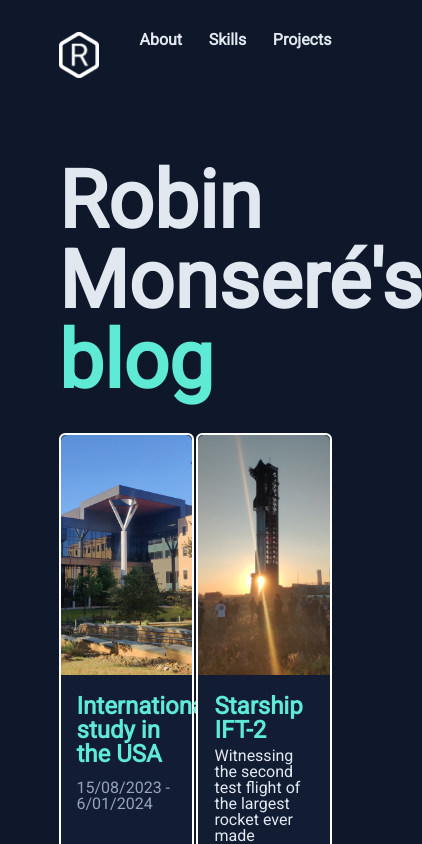
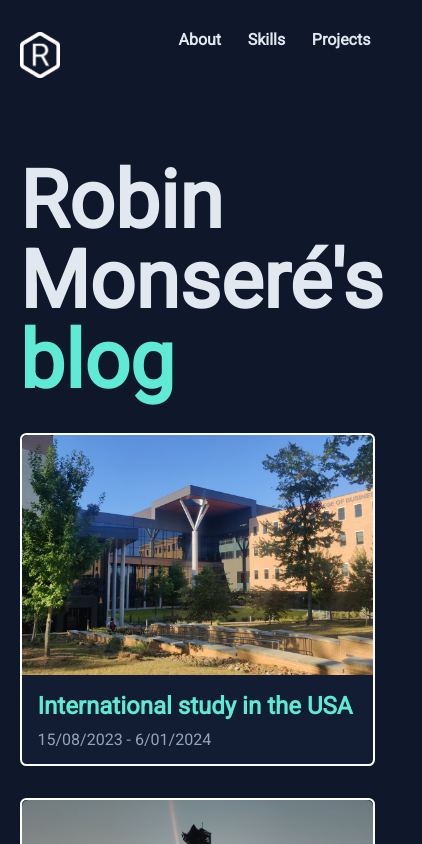
Before and after one commit to robinmonsere/robinmonsere.be, a SvelteKit app: page /blog in a window 390 px wide. Shown: the top 844 px of the page, 422 px wide, since content can reach past the window. Built offline with nearby package versions, Linux system fonts and the light colour scheme.

Commit message:
feat: adding mobile ui

```diff
--- a/src/routes/blog/+layout.svelte
+++ b/src/routes/blog/+layout.svelte
@@ -2,6 +2,7 @@
     import BlogNav from "./BlogNav.svelte";
     import './../styles.css';
     import '$lib/reset.css'
+
 </script>
 
 
@@ -13,7 +14,6 @@
 </div>
 
 <style>
-
     .app {
         display: flex;
         flex-direction: column;
@@ -21,4 +21,9 @@
         height: 100%;
     }
 
+    @media screen and (max-width: 1000px) {
+        .app {
+            margin: 0 5vw 5rem 5vw;
+        }
+    }
 </style>
--- a/src/routes/blog/+page.svelte
+++ b/src/routes/blog/+page.svelte
@@ -1,5 +1,4 @@
 <script>
-    import logo from '$lib/images/R logo.png'
     import lieven from '$lib/images/LievenAI.png'
     import starbase from '$lib/images/starbase.jpg'
     import workshop from '$lib/images/workshop1.jpg'
@@ -7,21 +6,8 @@
     import incaso from '$lib/images/incaso.jpg';
     import porftolio from '$lib/images/porfolio.png';
     import flutter from '$lib/images/flutter.png';
-
     import BlogPost from "./BlogPost.svelte";
-    //import starbase from './posts/images/starbase.jpg'
-    //import workshop from './posts/images/workshop1.jpg'
-    //import lieven from './posts/images/LievenAI.png'
-    //import usa from './posts/images/usa.jpg';
-    //import incaso from './posts/images/incaso.jpg';
-    //import porftolio from './posts/images/porfolio.png';
-    import {goto} from "$app/navigation";
-
-    function handleClick(){
-        console.log("test")
-    }
 </script>
-
 
 <div>
     <h1>Robin Monseré's <span>blog</span></h1>
@@ -56,4 +42,12 @@
     h1 span {
         color: var(--color-theme-1);
     }
+
+
+    @media screen and (max-width: 1000px) {
+        #blogPosts {
+            width: 100%;
+            flex-direction: column;
+        }
+    }
 </style>
--- a/src/routes/blog/BlogNav.svelte
+++ b/src/routes/blog/BlogNav.svelte
@@ -18,7 +18,6 @@ import logo from "$lib/images/R logo.png";
     #top {
         position: sticky;
         top: 0;
-
         padding-top: 2rem;
         margin-bottom: 1rem;
         display: flex;
--- a/src/routes/blog/BlogPost.svelte
+++ b/src/routes/blog/BlogPost.svelte
@@ -16,13 +16,17 @@
 </a>
 
 <style>
-
     #blogPost {
         border-radius: 0.4rem;
         border: 2px white solid;
         width: 48%;
         background: var(--color-bg-1);
         transition: 0.5s;
+    }
+    @media screen and (max-width: 1000px) {
+        #blogPost {
+            width: 100%;
+        }
     }
 
     #blogPost:hover {
--- a/src/routes/blog/posts/+layout.svelte
+++ b/src/routes/blog/posts/+layout.svelte
@@ -1,3 +1,7 @@
+<script>
+
+</script>
+
 <a id="backButton" href="/blog"><i class="fa-solid fa-arrow-left"></i> Go back</a>
 <slot />
 
@@ -13,6 +17,4 @@
     i {
         font-size: 2rem;
     }
-
-
 </style>
--- /dev/null
+++ b/src/routes/blog/posts/blog-ui.css
@@ -0,0 +1,43 @@
+/* Blog UI */
+
+h1 {
+    color: var(--color-theme-1);
+    font-size: 2.5rem;
+    padding-bottom: 1rem;
+}
+h2 {
+    font-weight: 700;
+    font-size: 1.5rem;
+    padding-bottom: 1rem;
+    padding-top: 2rem;
+}
+p {
+    color: var(--color-text-1);
+    line-height: 1.5rem;
+}
+
+
+
+#images {
+    padding-top: 5rem;
+    display: flex;
+    flex-wrap: wrap;
+    gap: 5rem;
+}
+
+#images img {
+    max-width: 100%;
+    max-height: 30rem;
+    margin-bottom: 1rem;
+    object-fit: contain;
+}
+
+@media screen and (max-width: 500px) {
+    #images {
+        flex-direction: column;
+        gap: 0;
+    }
+    #images img {
+        max-height: none;
+    }
+}
--- a/src/routes/blog/posts/ift-2/+page.svelte
+++ b/src/routes/blog/posts/ift-2/+page.svelte
@@ -50,26 +50,13 @@
     <img src="{ift7}" alt="">
     <img src="{ift9}" alt="">
     <img src="{ift5}" alt="">
-
     <img src="{ift8}" alt="">
 
 </div>
+
 <style>
-    #images {
-        padding-top: 5rem;
-        display: flex;
-        flex-wrap: wrap;
-        gap: 5rem;
-    }
-    img {
-        max-width: 100%;
-        max-height: 30rem;
-        margin-bottom: 1rem;
-        object-fit: contain;
-    }
 
     h1 {
-
         color: var(--color-theme-1);
         font-size: 2.5rem;
         padding-bottom: 1rem;
@@ -85,7 +72,29 @@
         line-height: 1.5rem;
     }
 
-    a {
-        text-decoration: underline;
+
+
+    #images {
+        padding-top: 5rem;
+        display: flex;
+        flex-wrap: wrap;
+        gap: 5rem;
+    }
+
+    #images img {
+        max-width: 100%;
+        max-height: 30rem;
+        margin-bottom: 1rem;
+        object-fit: contain;
+    }
+
+    @media screen and (max-width: 500px) {
+        #images {
+            flex-direction: column;
+            gap: 0;
+        }
+        #images img {
+            max-height: none;
+        }
     }
 </style>
--- a/src/routes/blog/posts/portfolio/+page.svelte
+++ b/src/routes/blog/posts/portfolio/+page.svelte
@@ -1,3 +1,6 @@
+<script>
+</script>
+
 <h1>The creation of <a href="https://www.robinmonsere.be">robinmonsere.be</a></h1>
 
 
@@ -20,8 +23,11 @@
 <p>You can find all the source code for this project on <a href="https://www.github.com/robinmonsere">my github</a>, <a href="https://www.github.com/robinmonsere/robinmonsere.be">here.</a></p>
 
 <style>
+    a {
+        text-decoration: underline;
+    }
+
     h1 {
-
         color: var(--color-theme-1);
         font-size: 2.5rem;
         padding-bottom: 1rem;
@@ -37,7 +43,29 @@
         line-height: 1.5rem;
     }
 
-    a {
-        text-decoration: underline;
+
+
+    #images {
+        padding-top: 5rem;
+        display: flex;
+        flex-wrap: wrap;
+        gap: 5rem;
+    }
+
+    #images img {
+        max-width: 100%;
+        max-height: 30rem;
+        margin-bottom: 1rem;
+        object-fit: contain;
+    }
+
+    @media screen and (max-width: 500px) {
+        #images {
+            flex-direction: column;
+            gap: 0;
+        }
+        #images img {
+            max-height: none;
+        }
     }
 </style>
```
Also changed, not shown: src/routes/blog/posts/flutter-meetup/+page.svelte (+11 -0 lines), src/routes/blog/posts/workshop-vti/+page.svelte (+11 -0 lines), src/routes/styles.css (line endings or trailing spaces).
